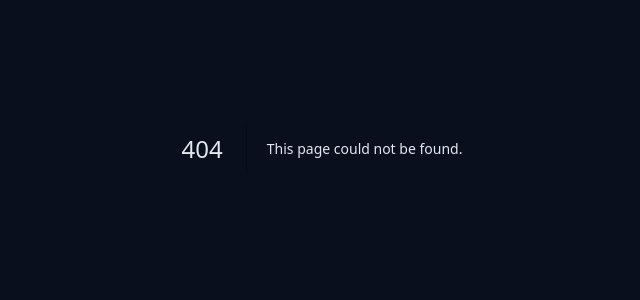
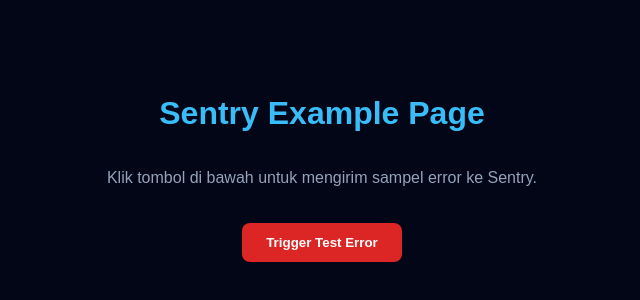
Before and after one commit to mejikuhibiniu136-png/dbdataentry, a Next.js app: page /sentry-example-page in a window 1280 px wide. Before the commit this address had no page. Shown: the part 252-552 px from the top of the page, without its empty margins (318-958 px from the left). Built offline with nearby package versions, Linux system fonts and the light colour scheme.

Commit message:
Create page.js

```diff
--- /dev/null
+++ b/app/sentry-example-page/page.js
@@ -0,0 +1,41 @@
+'use client';
+
+export default function SentryExamplePage() {
+  const triggerError = () => {
+    // Memanggil fungsi tak terdefinisi saat tombol diklik sesuai instruksi Sentry
+    window.myUndefinedFunction();
+  };
+
+  return (
+    <div style={{
+      display: 'flex',
+      flexDirection: 'column',
+      alignItems: 'center',
+      justifyContent: 'center',
+      minHeight: '100vh',
+      backgroundColor: '#020617',
+      color: '#fff',
+      fontFamily: 'sans-serif',
+      padding: '20px'
+    }}>
+      <h1 style={{ color: '#38bdf8' }}>Sentry Example Page</h1>
+      <p style={{ color: '#94a3b8' }}>Klik tombol di bawah untuk mengirim sampel error ke Sentry.</p>
+
+      <button
+        onClick={triggerError}
+        style={{
+          marginTop: '20px',
+          backgroundColor: '#dc2626',
+          color: '#fff',
+          border: 'none',
+          padding: '12px 24px',
+          borderRadius: '8px',
+          fontWeight: 'bold',
+          cursor: 'pointer'
+        }}
+      >
+        Trigger Test Error
+      </button>
+    </div>
+  );
+}
```
